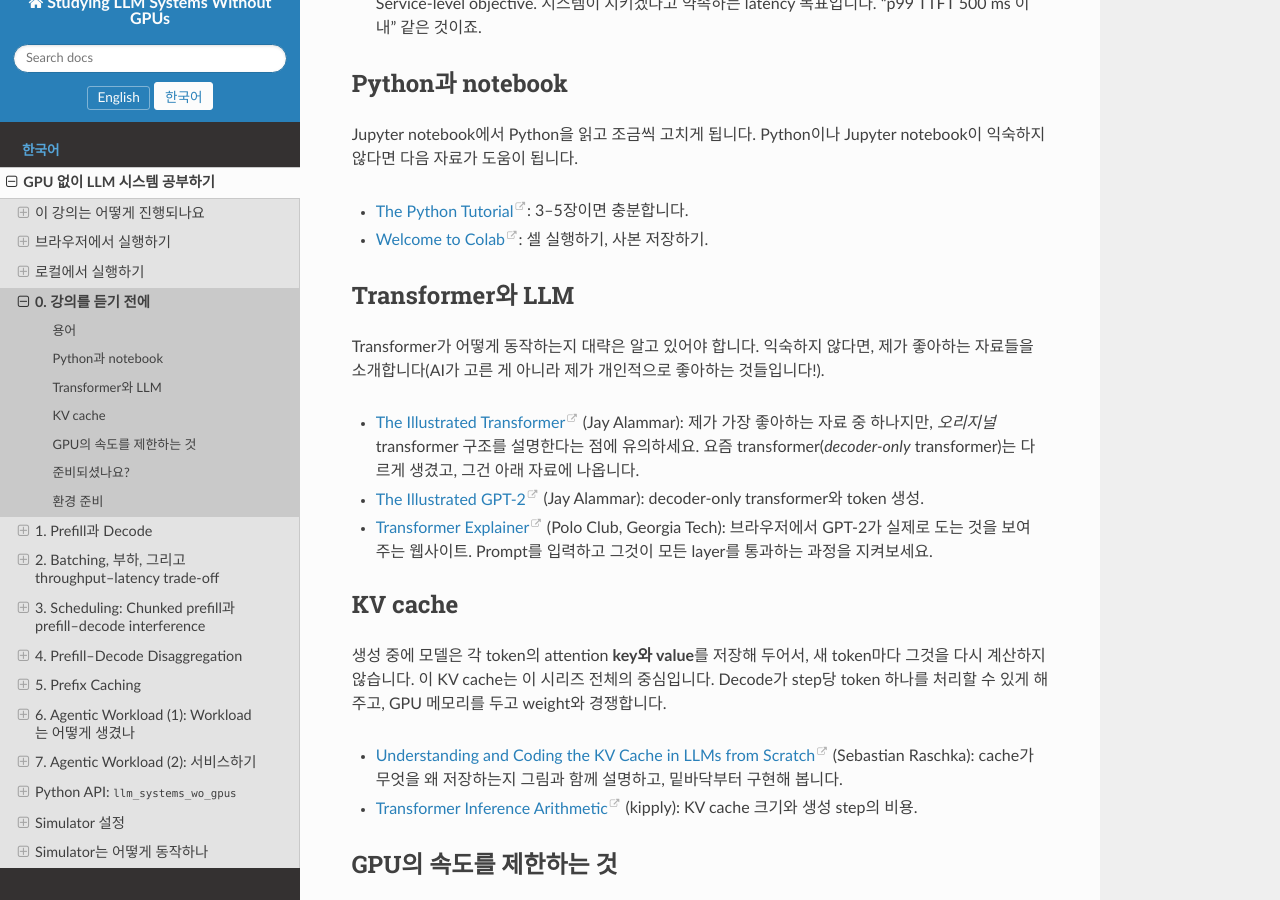
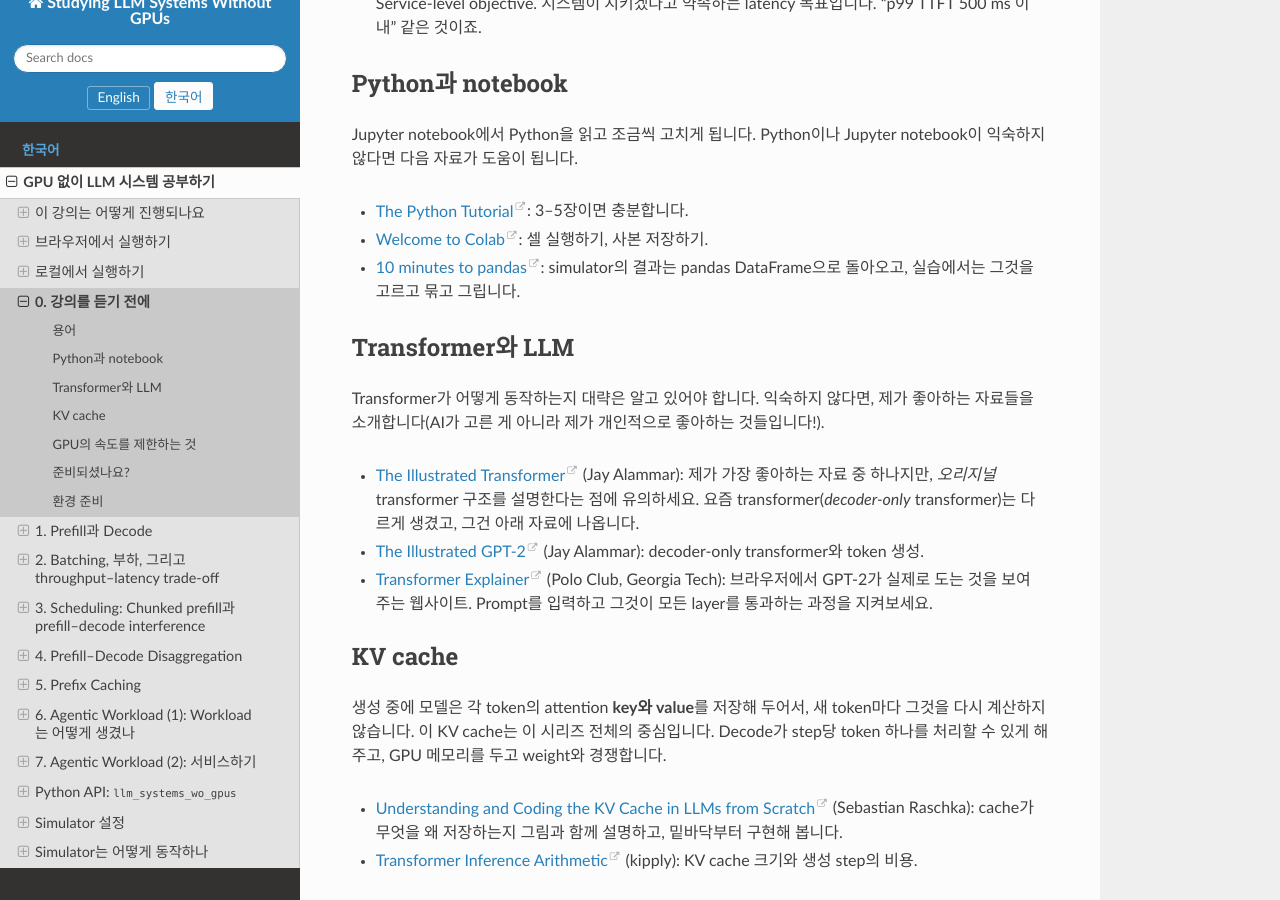
Before and after one commit to kwmaeng91/studying-llm-systems-without-gpus, a Sphinx documentation site: the page built from docs/ko/lectures/00-getting-ready.md, in a window 1280 px wide and 900 px high, scrolled down 2796 px. Built offline with Sphinx 7.4.7 and the Read the Docs theme 3.1.0, drawn with Linux system fonts in a browser that asks for light colours.

Commit message:
Lecture 0: link the pandas tutorial alongside Python and Colab
Co-Authored-By: Claude Opus 5 <noreply@anthropic.com>

```diff
--- a/docs/ko/lectures/00-getting-ready.md
+++ b/docs/ko/lectures/00-getting-ready.md
@@ -123,6 +123,9 @@ Jupyter notebook에서 Python을 읽고 조금씩 고치게 됩니다. Python이
 - [The Python Tutorial](https://docs.python.org/3/tutorial/): 3–5장이면 충분합니다.
 - [Welcome to Colab](https://colab.research.google.com/notebooks/intro.ipynb): 셀 실행하기,
   사본 저장하기.
+- [10 minutes to pandas](https://pandas.pydata.org/docs/user_guide/10min.html):
+  simulator의 결과는 pandas DataFrame으로 돌아오고, 실습에서는 그것을 고르고 묶고
+  그립니다.
 
 ## Transformer와 LLM
 
```
Also changed, not shown: docs/lectures/00-getting-ready.md (+3 -0 lines).
